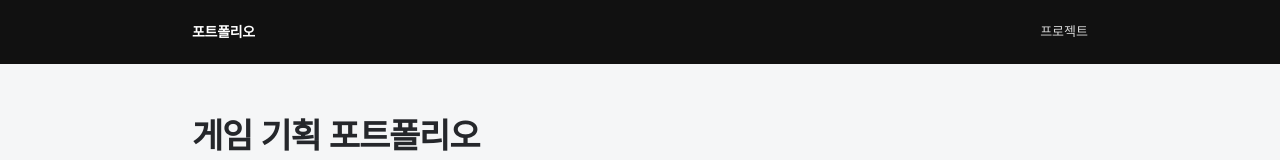
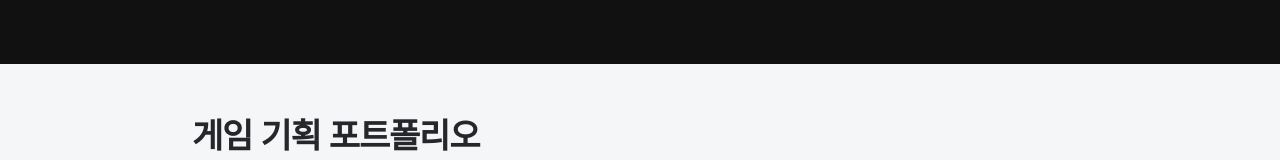
Before and after one commit to yuhaechan/game-portfolio, a Next.js app: page / in a window 1280 px wide. Shown: the top 160 px of the page. Built offline with nearby package versions, Linux system fonts and the light colour scheme.

Commit message:
Update published portfolio

```diff
--- a/src/components/portfolio.tsx
+++ b/src/components/portfolio.tsx
@@ -35,7 +35,7 @@ export function Portfolio({ snapshot, projectId }: { snapshot: PortfolioSnapshot
   }
   return <>
     <a className="skip-link" href="#main">본문으로 이동</a>
-    <header className="site-header-bar"><div className="site-header"><Link className="site-brand" href="/" onClick={event => navigate(event)}>포트폴리오</Link><Link className="header-link" href="/#projects" onClick={event => navigate(event)}>프로젝트</Link></div></header>
+    <header className="site-header-bar" aria-hidden="true"><div className="site-header" /></header>
     <main id="main" className={`portfolio-main${active ? "" : " portfolio-home"}`}>
       {preview && <p className="preview-banner">로컬 미리보기 · 비공개 프로젝트 포함</p>}
       {active ? <>
```
